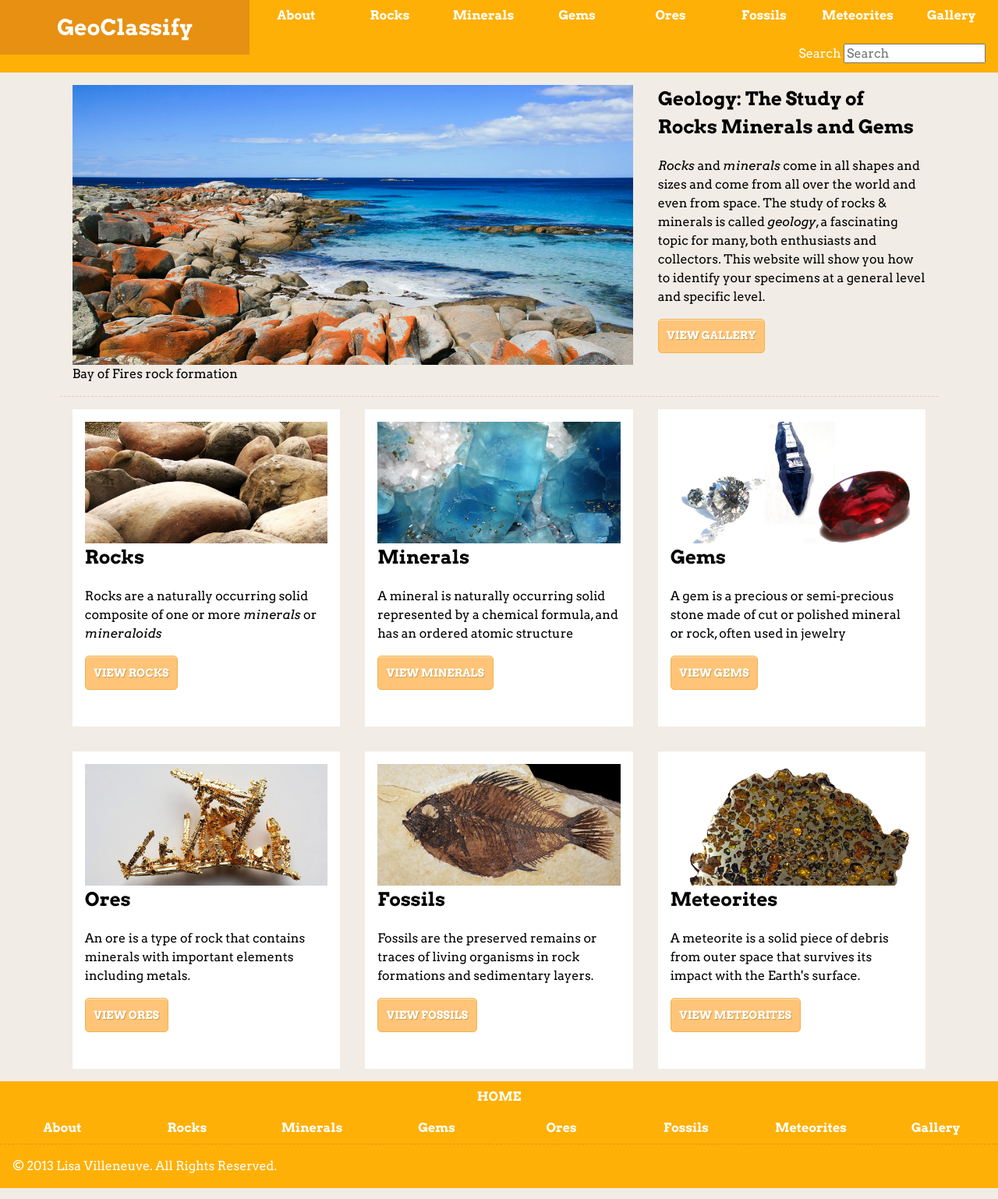
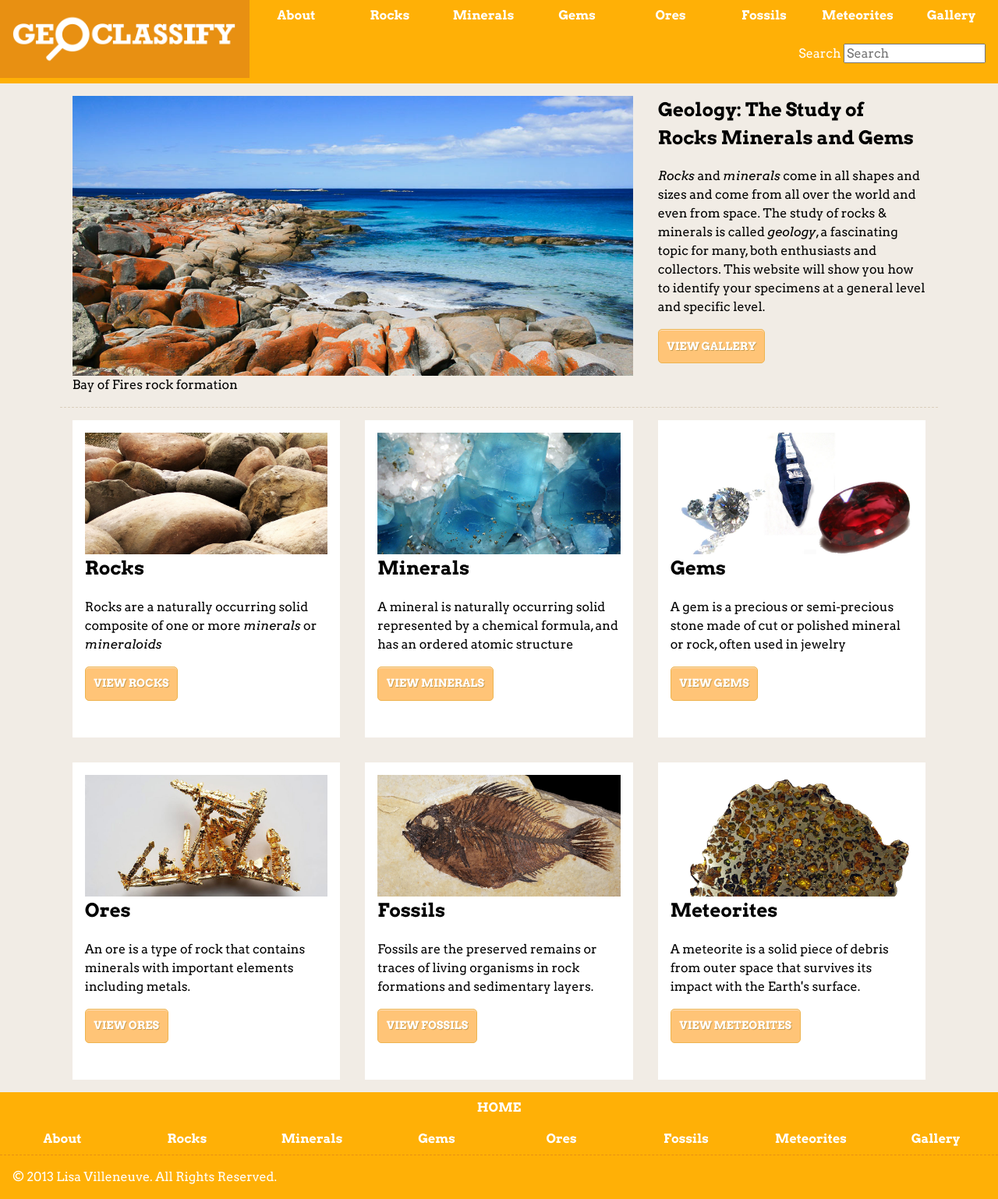
Before and after one commit to Lisa-Villeneuve/large-data-site, a Jekyll site: the page built from index.html, in a window 1280 px wide. Shown: the whole page at 78% size. Built offline with Jekyll 4.4.1, drawn with Linux system fonts in a browser that asks for light colours; Markdown is read by kramdown in place of the engine named in the settings.

Commit message:
Added logo

```diff
--- a/_includes/css/general.css
+++ b/_includes/css/general.css
@@ -94,6 +94,12 @@ nav a:active {
 nav .selected {
 	/*background-color: #FFD497;*/
 	background-color: #E89012;
+}
+
+.logo {
+	display: block;
+	margin-left: .55em;
+	width: 90%;
 }
 
 figure {
--- a/_layouts/default.html
+++ b/_layouts/default.html
@@ -37,7 +37,7 @@
 
 	<header id="navigation" class="grid">
 		<nav class="unit unit-s-1 logo-s unit-m-1-3 unit-l-1-4">
-			<h1><a href="{{site.baseurl}}/">GeoClassify<!---<img src="http://placehold.it/800x200/2" class="flex-img" alt="">--></a></h1>
+			<h1><a href="{{site.baseurl}}/"><img src="{{site.baseurl}}/img/logo.png" class="logo" alt=""></a></h1>
 		</nav>
 		<nav role="navigation" class="unit unit-s-1 unit-m-2-3 unit-l-3-4">
 			<div class="unit unit-s-1-2 unit-m-1-3 unit-l-1-8"><a href="{{site.baseurl}}/about/" class="{% if page.url contains 'about' %}selected{% endif %}">About</a></div>
--- a/css/main.css
+++ b/css/main.css
@@ -2,6 +2,6 @@
 ---
 
 {% include css/normalize.min.css %}
-{% include css/general.min.css %}
+{% include css/general.css %}
 {% include css/grid.min.css %}
 {% include css/skiplinks.min.css %}
```
Also changed, not shown: img/ logo.svg (added), img/logo.png (added).
